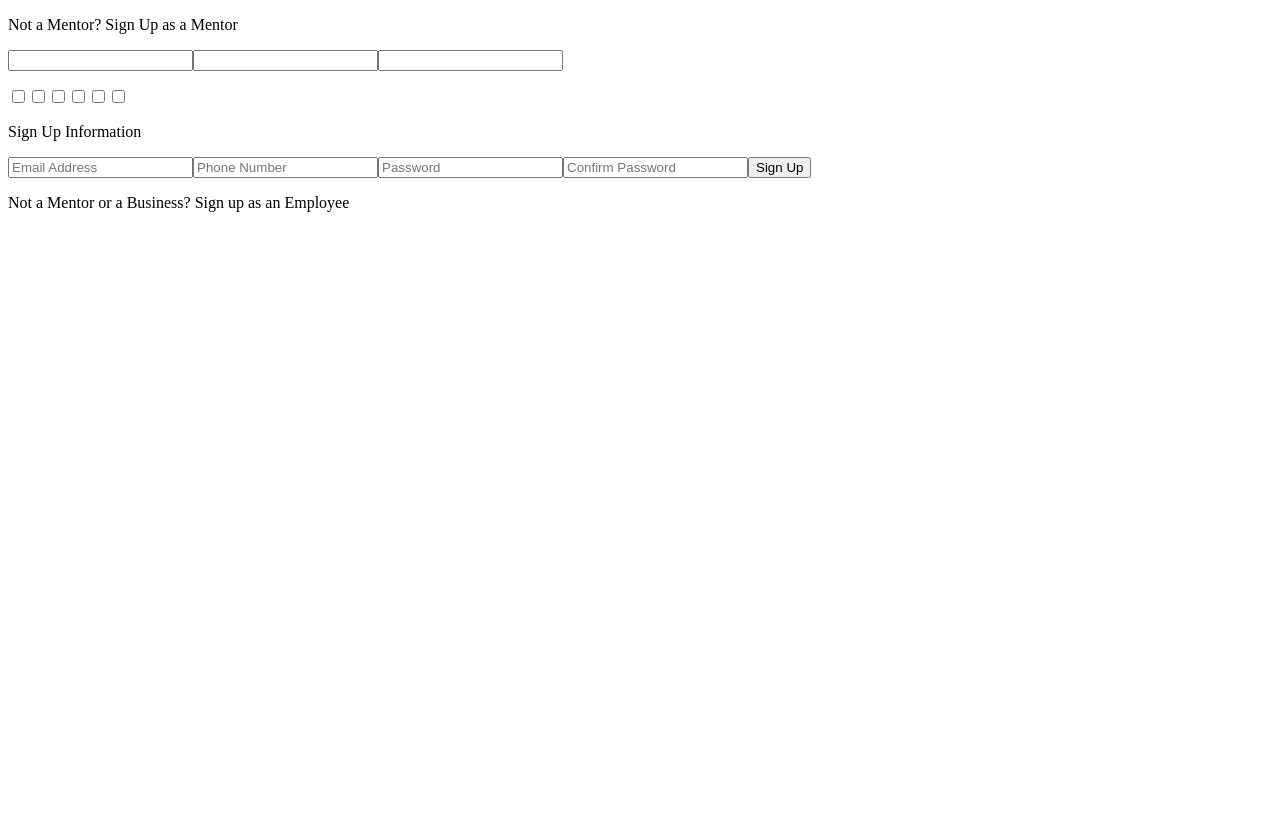
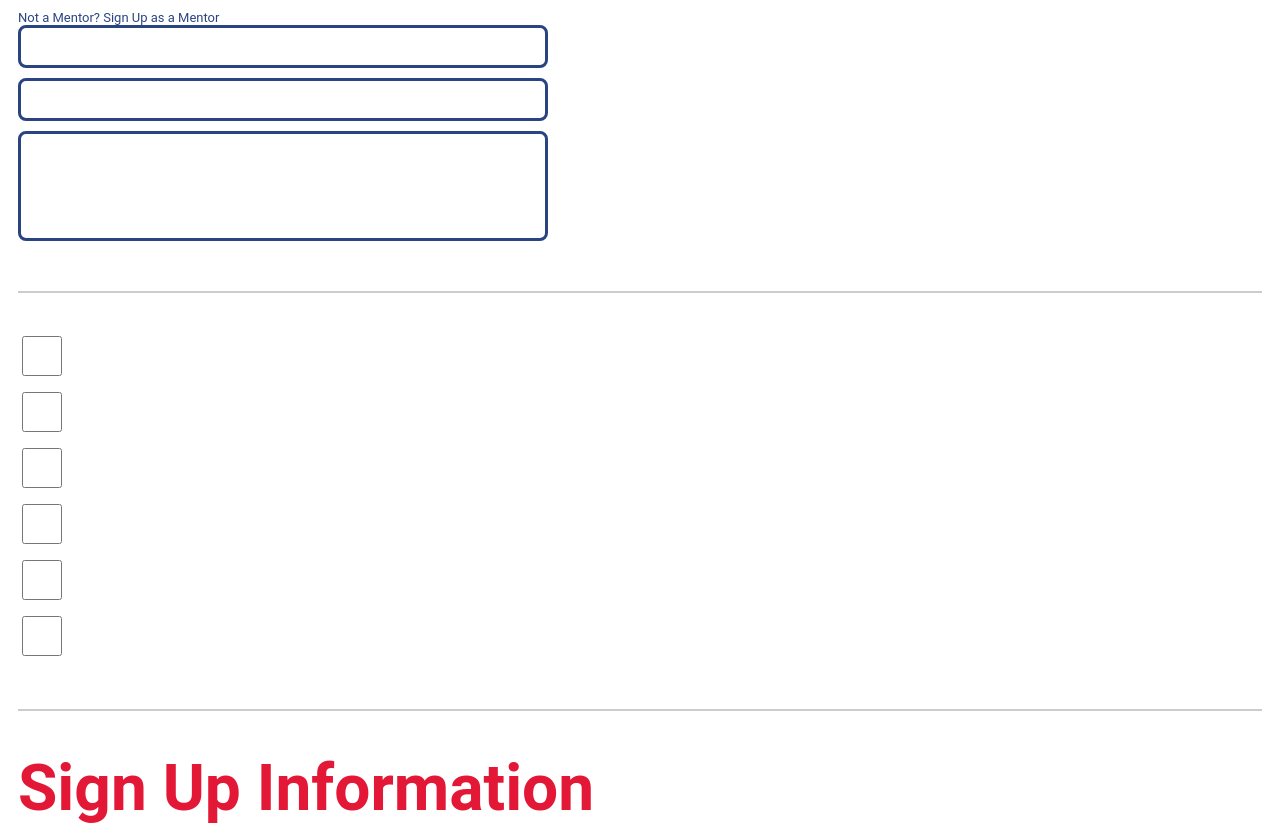
Before and after one commit to eliaschristina4/r2h-capstone, a React (Create React App) app in the folder client/: page /signup/1 in a window 1280 px wide. Shown: the top 825 px of the page. Before the commit the page ends 800 px from the top, so only its background shows below. Built offline with nearby package versions, Linux system fonts and the light colour scheme.

Commit message:
updated css

```diff
--- a/client/src/Components/Sign Up/Form.tsx
+++ b/client/src/Components/Sign Up/Form.tsx
@@ -35,11 +35,11 @@ export const Form = (formData: SignUpFormData) => {
         placeholder={formData.formTag2}
         name={formData.formTag2}
       ></input>
-      <input
+      <textarea
         className="form-input"
         placeholder={formData.formTag3}
         name={formData.formTag3}
-      ></input>
+      ></textarea>
     </>
   );
 };
--- a/client/src/Components/Sign Up/InterestsRoles.tsx
+++ b/client/src/Components/Sign Up/InterestsRoles.tsx
@@ -18,23 +18,36 @@ export const InterestsRoles = (rolesData: Roles) => {
       <p className="sign-up-description">{rolesData.description}</p>
 
       {/* Roles */}
-      <input className="form-input" type="checkbox" name="role1"></input>
-      <label htmlFor="role1">{rolesData.role1}</label>
+      <div className="group">
+      <input className="form-interest" type="checkbox" name="role1"></input>
+      <label className="label" htmlFor="role1">{rolesData.role1}</label>
+      </div>
 
-      <input className="form-input" type="checkbox" name="role2"></input>
+      <div className="group">
+      <input className="form-interest" type="checkbox" name="role2"></input>
       <label htmlFor="role2">{rolesData.role2}</label>
+      </div>
 
-      <input className="form-input" type="checkbox" name="role3"></input>
+
+      <div className="group">
+      <input className="form-interest" type="checkbox" name="role3"></input>
       <label htmlFor="role3">{rolesData.role3}</label>
+      </div>
 
-      <input className="form-input" type="checkbox" name="role4"></input>
+      <div className="group">
+      <input className="form-interest" type="checkbox" name="role4"></input>
       <label htmlFor="role4">{rolesData.role4}</label>
+      </div>
 
-      <input className="form-input" type="checkbox" name="role5"></input>
+      <div className="group">
+      <input className="form-interest" type="checkbox" name="role5"></input>
       <label htmlFor="role5">{rolesData.role5}</label>
+      </div>
 
-      <input className="form-input" type="checkbox" name="role6"></input>
+      <div className="group">
+      <input className="form-interest" type="checkbox" name="role6"></input>
       <label htmlFor="role6">{rolesData.role6}</label>
+      </div>
     </>
   );
 };
--- a/client/src/Pages/SignUp.tsx
+++ b/client/src/Pages/SignUp.tsx
@@ -90,8 +90,12 @@ export const SignUp = () => {
             {/* Top Section */}
             <Form {...signUpForm.form} />
 
+            <hr />
+
             {/* Middle Section */}
             <InterestsRoles {...signUpForm.roles} />
+
+            <hr />
 
             {/* Bottom Section */}
             <p className="sign-up-title">Sign Up Information</p>
@@ -117,7 +121,7 @@ export const SignUp = () => {
               name="confirmPassword"
             ></input>
 
-            <input type="submit" value="Sign Up" onClick={handleSubmit}></input>
+            <input className="btn" type="submit" value="Sign Up" onClick={handleSubmit}></input>
           </form>
           <p className="redirect-sign-up">
             Not a Mentor or a Business? Sign up as an Employee
--- a/client/src/Styles/SignUp.css
+++ b/client/src/Styles/SignUp.css
@@ -0,0 +1,80 @@
+* {
+    font-family: 'Roboto', sans-serif;
+
+}
+
+.redirect-sign-up{
+    color: rgb(41, 68, 129);
+    cursor: pointer;
+    font-size: small;
+    margin: 10px;
+}
+
+.sign-up-title{
+    color: rgb(227, 24, 55);
+    font-size: 400%;
+    font-weight: bold;
+    margin: -10px 10px -2px;
+}
+
+.sign-up-description{
+    font-size: medium;
+    margin: 10px;
+}
+
+.form-input{
+    display: flex;
+    flex-direction: column;
+    border: 3px solid rgb(41, 68, 129);
+    margin: 10px;
+    height: 35px;
+    width: 520px;
+    border-radius: 8px;
+}
+
+hr{
+    margin: 50px 10px;
+    border: 1px solid #ccc;
+}
+.group{
+    display: flex;
+    flex-direction: row;
+    margin: 10px;
+    align-items: center;
+
+}
+
+.form-interest{
+    height: 40px;
+    width: 40px;
+    /* border: 2px solid rgb(41, 68, 129);
+    border-radius: 5px; */
+}
+
+/* .form-interest:hover{
+    background-color: rgb(41, 68, 129);
+} */
+
+textarea.form-input{
+    display: flex;
+    flex-direction: column;
+    margin: 10px;
+    height: 100px;
+    width: 520px;
+    border-radius: 8px;
+    resize: none;
+}
+
+input.btn{
+    background-color: rgb(227, 24, 55);
+    color: white;
+    border: solid rgb(227, 24, 55);
+    margin: 10px;
+    width: 350px;
+    height: 40px;
+}
+
+
+@media screen {
+
+}
```
